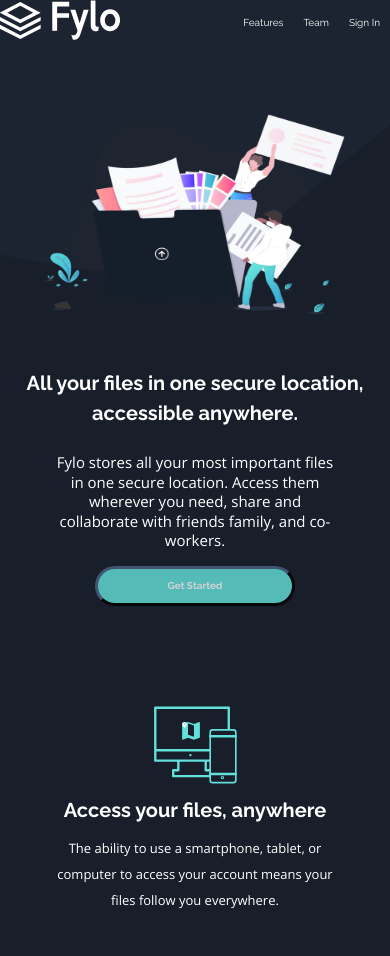
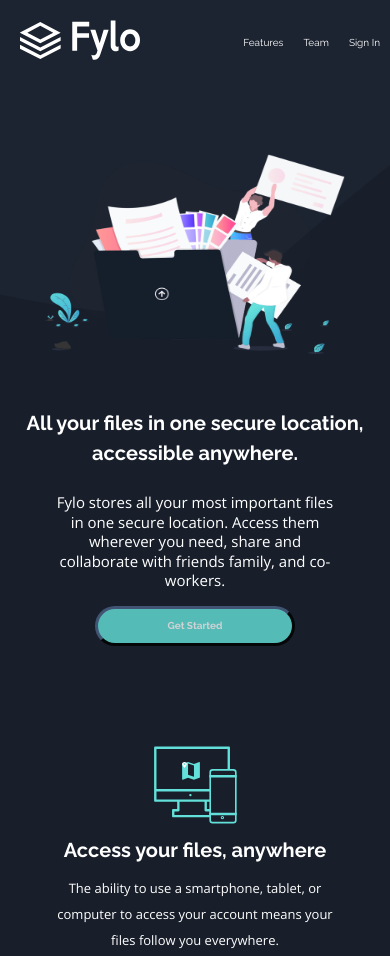
Before and after one commit to handleryouth/website_7, a plain HTML site: page index.html in a window 390 px wide. Shown: the top 956 px of the page. Drawn offline with nearby package versions, Linux system fonts and the light colour scheme.

Commit message:
Add files via upload

```diff
--- a/css/styles.css
+++ b/css/styles.css
@@ -600,7 +600,7 @@ height: 35px;
 
 @media (max-width:690px){
   .navbar{
-    padding: 0;
+    padding: 20px 0px 20px 20px;
   }
 
   .logo-image{
```
